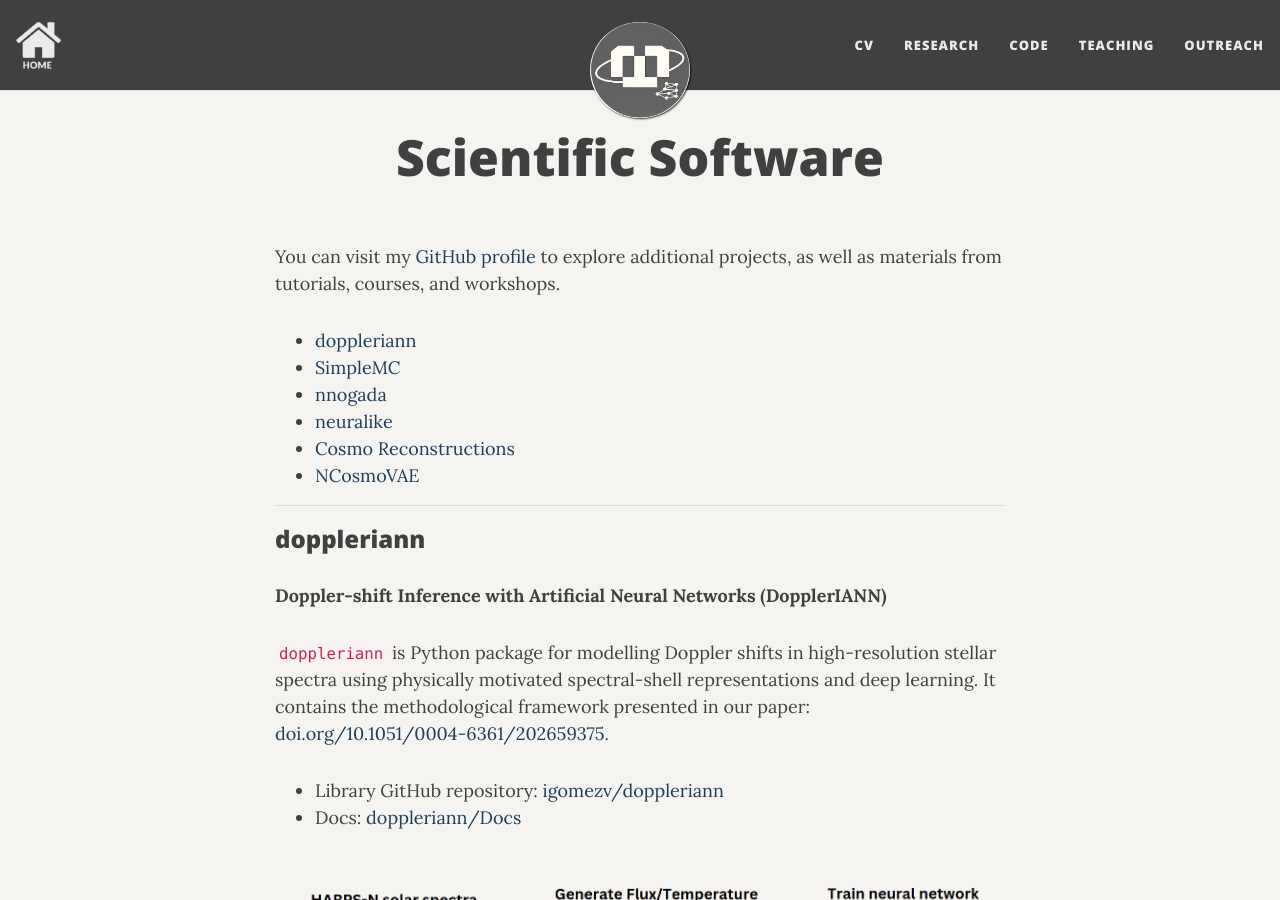
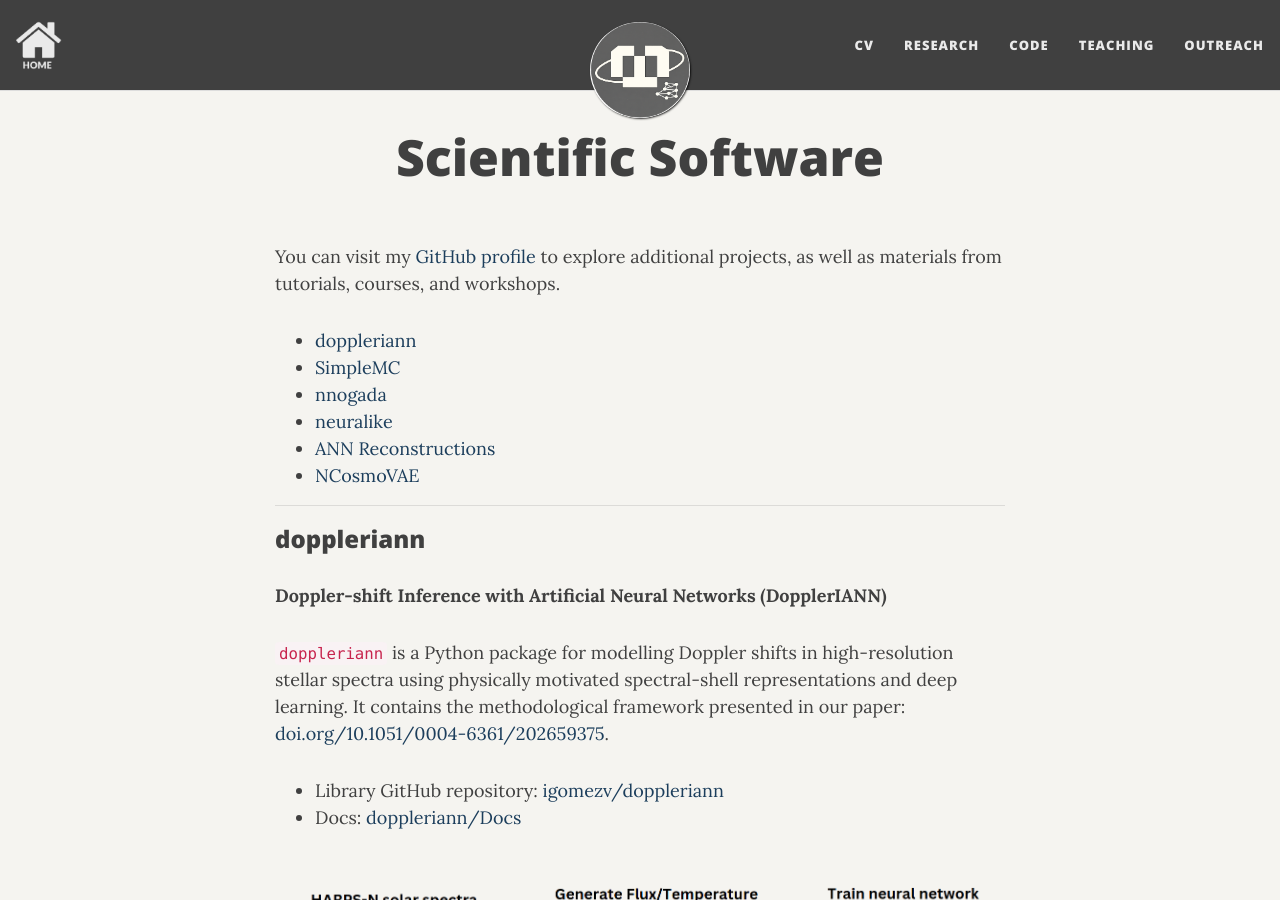
Before and after one commit to igomezv/igomezv.github.io, a Jekyll site: the page built from code.md, in a window 1280 px wide and 900 px high. Built offline with Jekyll 4.4.1, drawn with Linux system fonts in a browser that asks for light colours; nearby versions of some CDN libraries; comment, search, counter and statistics services are not loaded.

Commit message:
fixing typos

```diff
--- a/code.md
+++ b/code.md
@@ -9,7 +9,7 @@ You can visit my [GitHub profile](https://github.com/igomezv) to explore additio
 - [SimpleMC](#simplemc)
 - [nnogada](#nnogada)
 - [neuralike](#neuralike)
-- [Cosmo Reconstructions](#ann-reconstructions)
+- [ANN Reconstructions](#ann-reconstructions)
 - [NCosmoVAE](#ncosmovae)
 
 ---
@@ -18,7 +18,7 @@ You can visit my [GitHub profile](https://github.com/igomezv) to explore additio
 
 **Doppler-shift Inference with Artificial Neural Networks (DopplerIANN)**
 
-`doppleriann` is Python package for modelling Doppler shifts in high-resolution stellar spectra using physically motivated spectral-shell representations and deep learning. It contains the methodological framework presented in our paper: [doi.org/10.1051/0004-6361/202659375](https://doi.org/10.1051/0004-6361/202659375).
+`doppleriann` is a Python package for modelling Doppler shifts in high-resolution stellar spectra using physically motivated spectral-shell representations and deep learning. It contains the methodological framework presented in our paper: [doi.org/10.1051/0004-6361/202659375](https://doi.org/10.1051/0004-6361/202659375).
 
 - Library GitHub repository: [igomezv/doppleriann](https://github.com/igomezv/doppleriann)
 - Docs: [doppleriann/Docs](https://igomezv.github.io/doppleriann/)
```
Also changed, not shown: full_presentations.md (+1 -1 lines), index.md (+0 -6 lines), research.md (+1 -1 lines).
